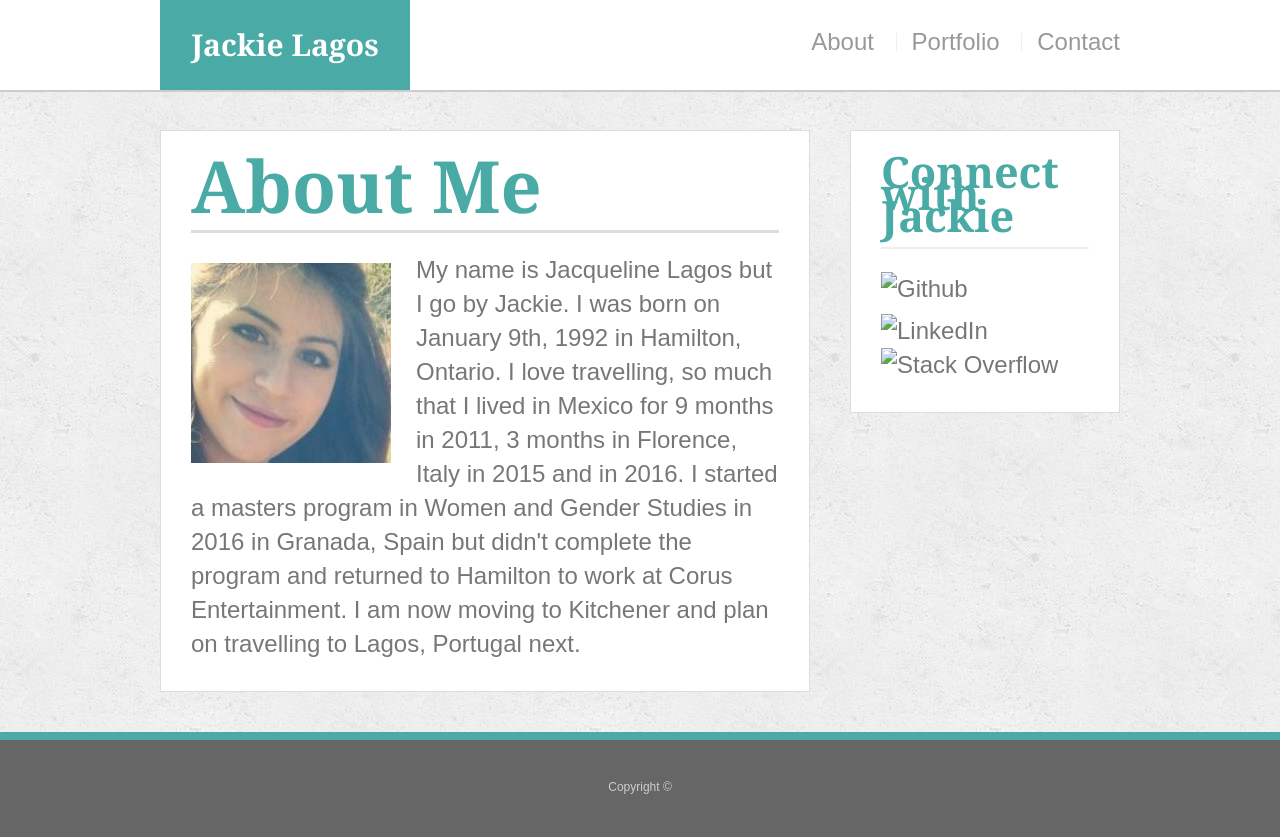
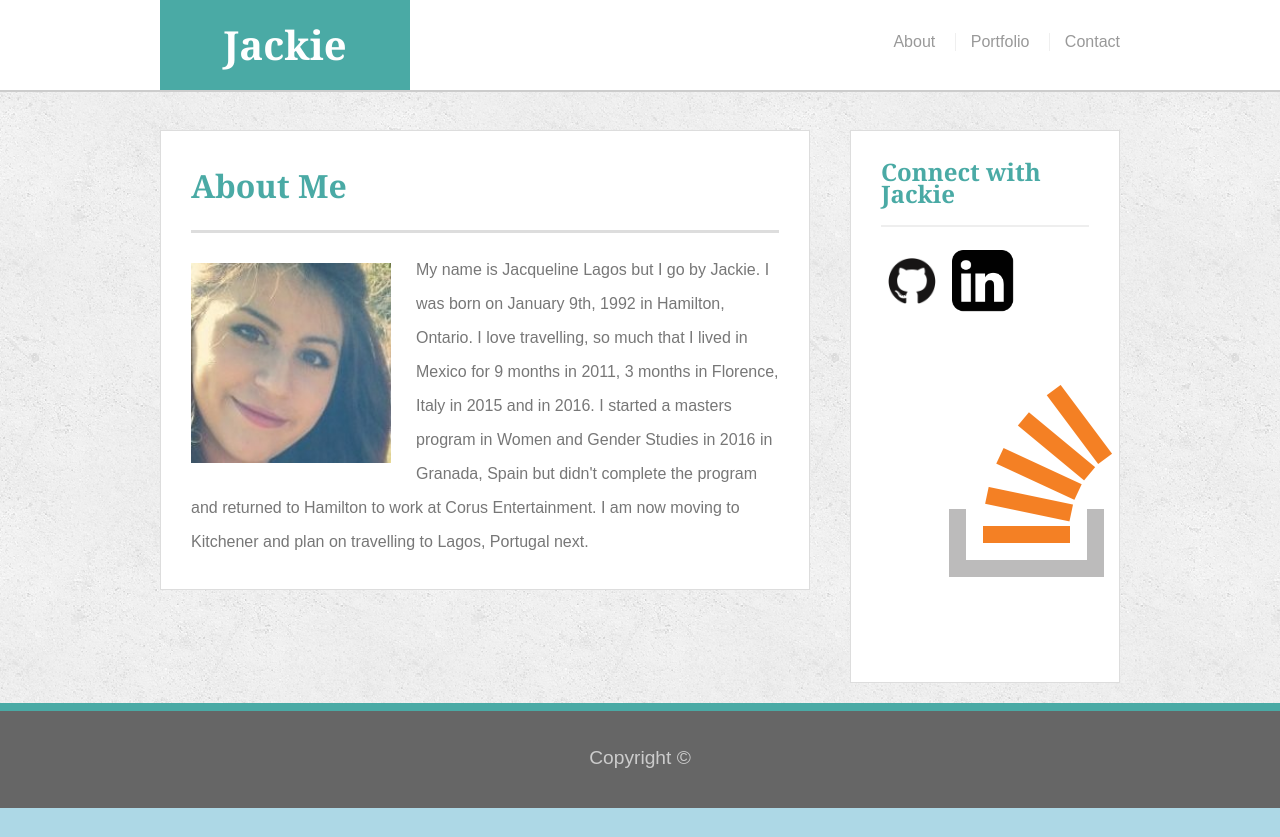
Before and after one commit to jackielagos/Responsive-Portfolio, a plain HTML site: page index.html in a window 1280 px wide. After the commit the page ends 808 px from the top, so only its background shows below. Drawn offline with Linux system fonts and the light colour scheme.

Commit message:
assignment2

```diff
--- a/bonus/assets/css/styles.css
+++ b/bonus/assets/css/styles.css
@@ -1,6 +1,6 @@
 body {
   font-family: Arial, "Helvetica Neue", Helvetica, sans-serif;
-  font-size: 1.5em;
+  font-size: 1em;
 ;
   line-height: 34px;
   color: #777;
@@ -84,14 +84,14 @@ h3 {
 
 h1 {
   padding-bottom: 20px;
-  font-size: 3em;
+  font-size: 2em;
   line-height: 49px;
   border-bottom: 3px solid #ddd;
 }
 
 h2,
 h3 {
-  font-size: 1.8em;
+  font-size: 1.5em;
 }
 
 /* header */
@@ -112,7 +112,7 @@ h3 {
   width: 250px;
   height: 90px;
   font-family: Georgia, Times, "Times New Roman", serif;
-  font-size: 30px;
+  font-size: 2.5em;
   font-weight: 700;
   line-height: 90px;
   color: #fff;
@@ -151,7 +151,7 @@ nav a:first-child {
 footer {
   padding: 30px 0;
   clear: both;
-  font-size: 12px;
+  font-size: 1.2em;
   color: #fff;
   color: #ccc;
   text-align: center;
--- a/index.html
+++ b/index.html
@@ -35,9 +35,9 @@
   <section class="sidebar">
     <div id="connect">
       <h2>Connect with Jackie</h2>
-      <img src="assets/images/github-128.png" class="social" alt="Github">
-      <img src="assets/images/Linkedin-128.png" class="social" alt="LinkedIn">
-      <img src="assets/images/stackovergflow-128.png" class"social" alt="Stack Overflow">
+      <img src="bonus/assets/images/github-128.png" class="social" alt="Github">
+      <img src="bonus/assets/images/Linkedin-128.png" class="social" alt="LinkedIn">
+      <img src="bonus/assets/images/stackovergflow-128.png" class"social" alt="Stack Overflow">
     </div>
   </section>
 </div>
```
Also changed, not shown: bonus/assets/images/Linkedin-128.png (added), bonus/assets/images/github-128.png (added), bonus/assets/images/stackovergflow-128.png (added).
